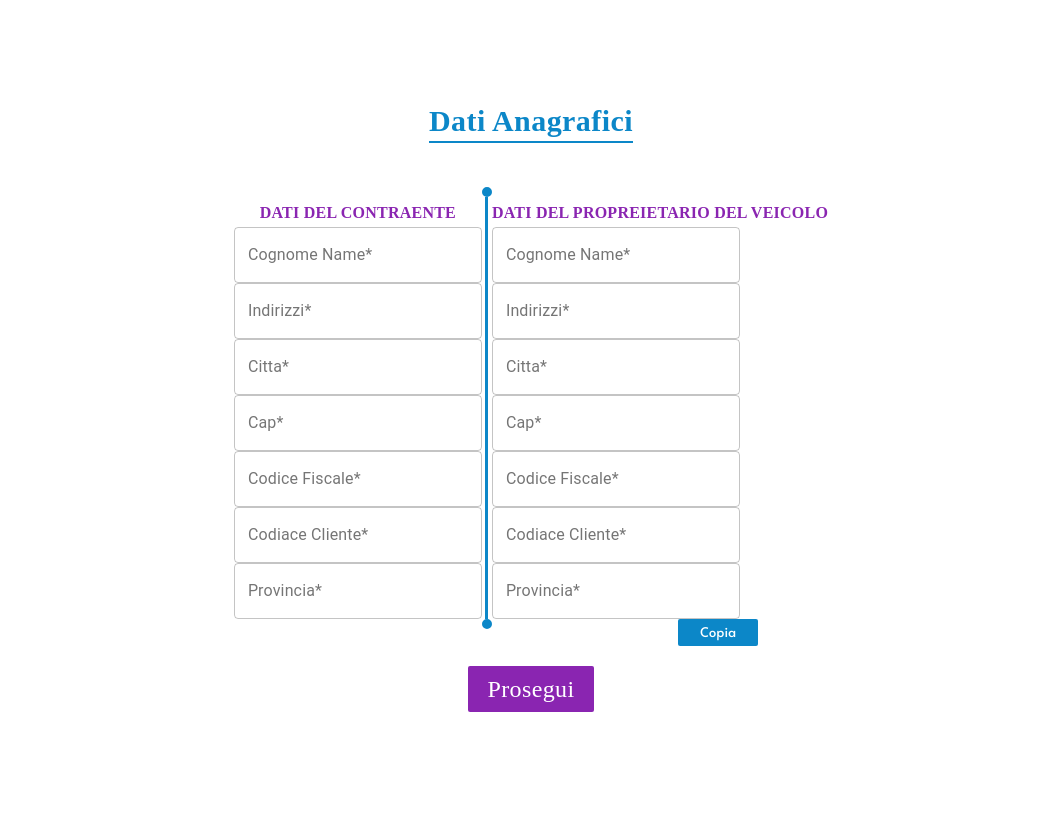
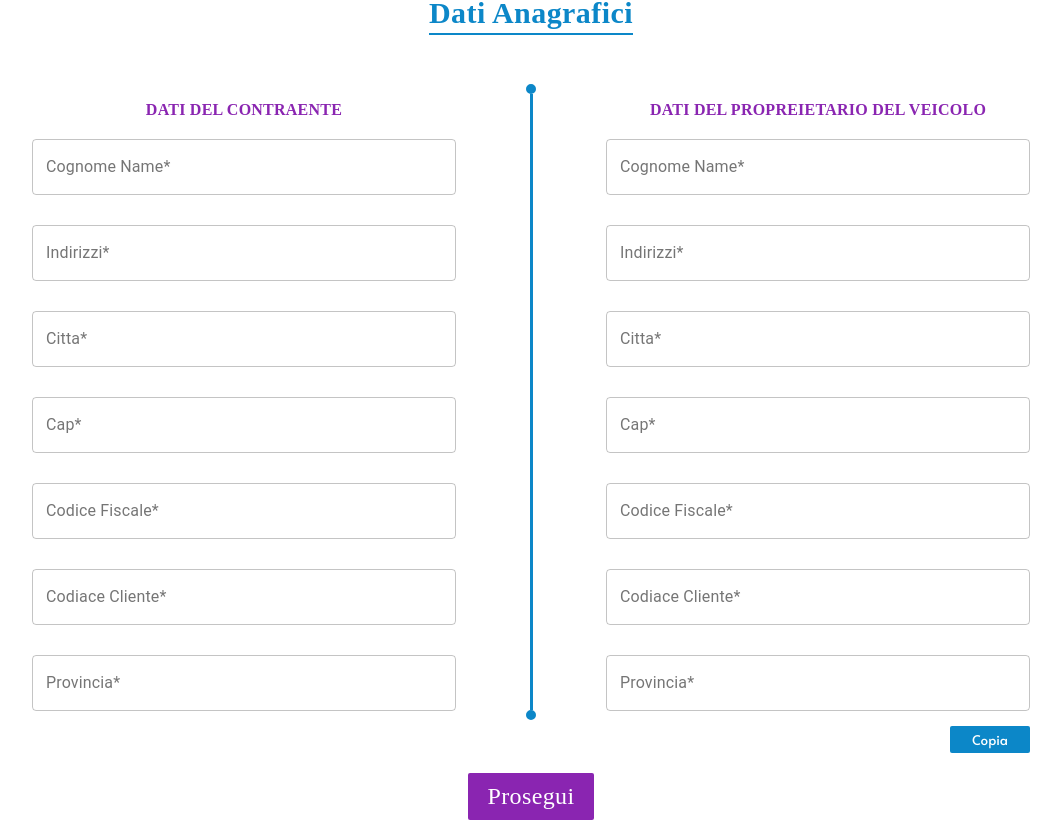
Before and after one commit to triloksainexternlabs/appfront-cloud, a React (Create React App) app: page / in a window 1280 px wide. Shown: the part 2394-3214 px from the top of the page, without its empty margins (109-1170 px from the left). Built offline with nearby package versions, Linux system fonts and the light colour scheme.

Commit message:
resolve mistake

```diff
--- a/src/component/Input/input.jsx
+++ b/src/component/Input/input.jsx
@@ -19,7 +19,7 @@ const Input = props => {
                 id={inputTextId}
                 label={inputTextLable}
                 // name={inputTextName}
-                // className={classes.textField}
+                className={classes.textField}
                 variant="outlined"
             />
         </div>
```
